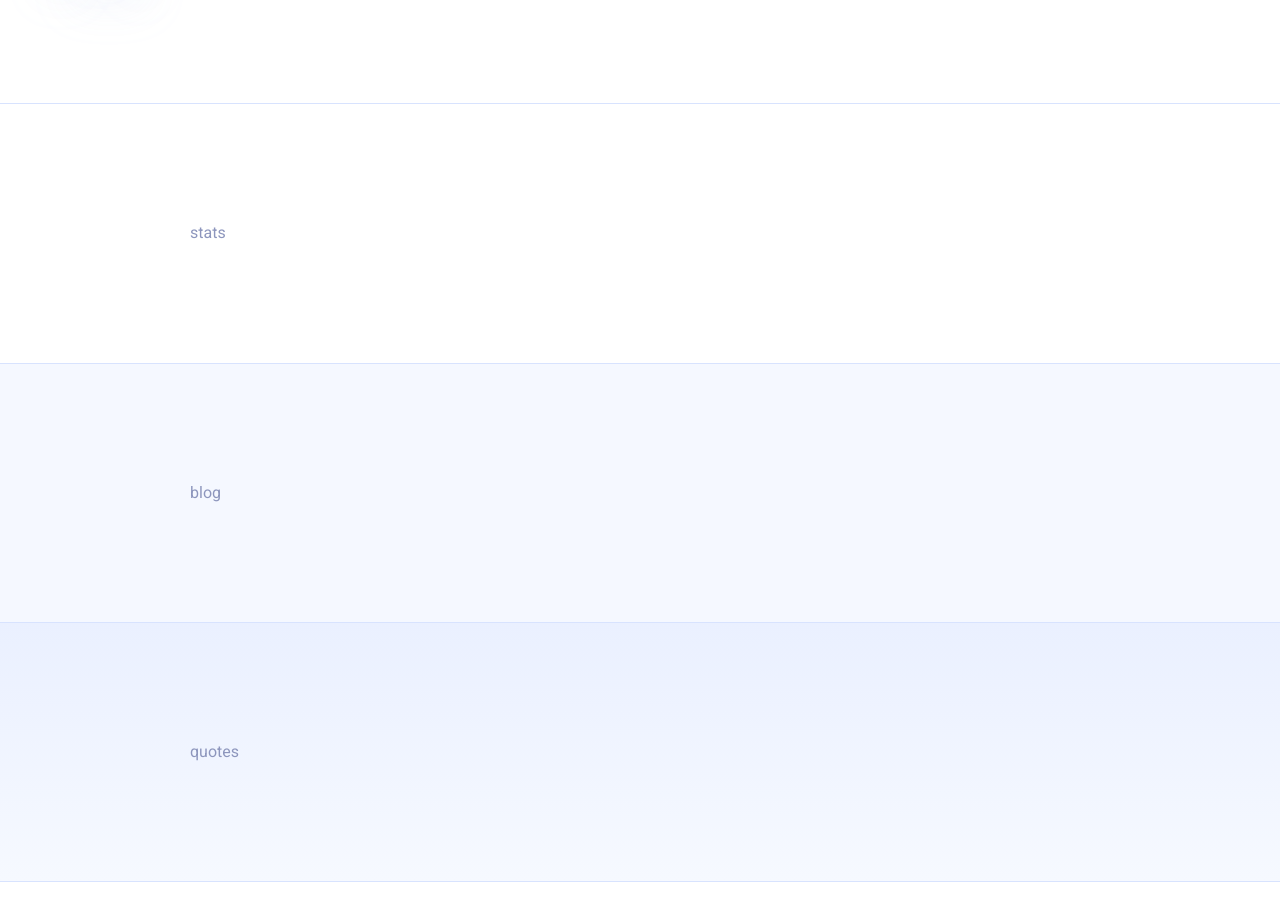
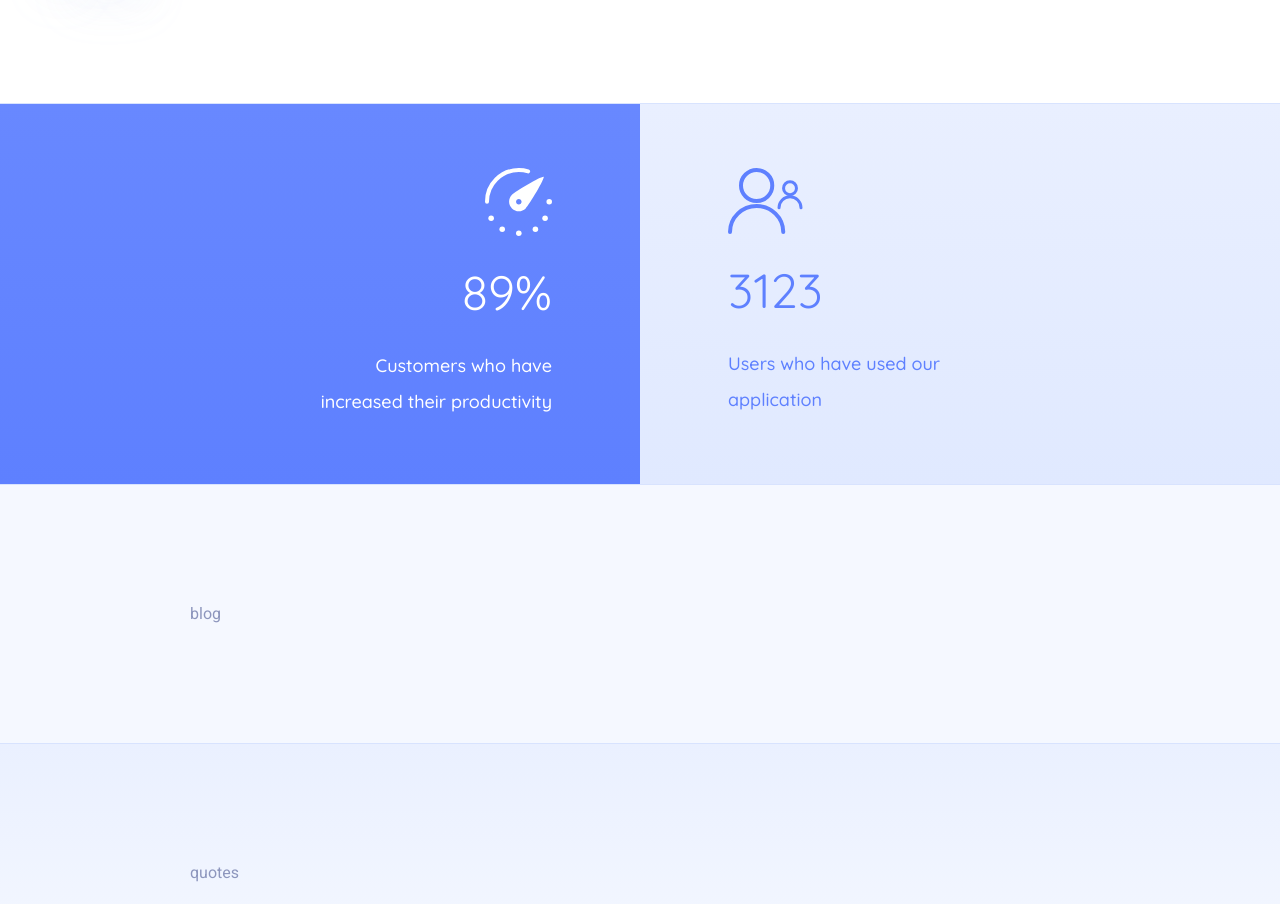
Before and after one commit to AntonReshetovv/tutorial-landing, a plain HTML site: page index.html in a window 1280 px wide. Shown: the part 1987-2891 px from the top of the page. Drawn offline with Linux system fonts and the light colour scheme.

Commit message:
Stats (block)

```diff
--- a/index.html
+++ b/index.html
@@ -245,7 +245,20 @@
 
       <!-- stats -->
       <section class="section-outer section-stats">
-        <div class="section-inner">stats</div>
+        <div class="section-stats__left">
+          <div class="section-stats__left-icon">
+            <img src="img/icon-stats-left.svg" alt="icon-stats"/>
+          </div>
+          <div class="section-stats__left-number">89%</div>
+          <div class="section-stats__left-text">Customers who have increased their productivity</div>
+        </div>
+        <div class="section-stats__right">
+          <div class="section-stats__right-icon">
+            <img src="img/icon-stats-right.svg" alt="icon-stats"/>
+          </div>
+          <div class="section-stats__right-number">3123</div>
+          <div class="section-stats__right-text">Users who have used our application</div>
+        </div>
       </section>
       <!-- / stats -->
 
--- a/scss/style.scss
+++ b/scss/style.scss
@@ -24,6 +24,8 @@ $padding-vertical: $base * 30;
 
 $fs-sm: 12px;
 $fs-md: 15px;
+$fs-lg: 18px;
+$fs-xl: 48px;
 
 $fw-light: 300;
 $fw-regular: 400;
@@ -506,6 +508,66 @@ h5 {
 
 // === Stats ===
 .section-stats {
+  display: flex;
+
+  &__left,
+  &__right {
+    display: flex;
+    flex-direction: column;
+    padding: $base * 16 $base * 22;
+    flex-basis: 50%;
+  }
+
+  &__left {
+    align-items: flex-end;
+    color: #fff;
+    background: linear-gradient(#6888ff, #5e80ff);
+
+    &-icon {
+      margin-bottom: $base * 6;
+    }
+
+    &-number {
+      @include quicksand();
+      margin-bottom: $base * 7;
+      font-size: $fs-xl;
+      color: #fff;
+    }
+
+    &-text {
+      @include quicksand();
+      text-align: right;
+      width: 50%;
+      font-size: $fs-lg;
+      font-weight: $fw-medium;
+      line-height: 2;
+    }
+  }
+
+  &__right {
+    align-items: flex-start;
+    color: #5e80ff;
+    background: linear-gradient(#e9efff, #e0e9ff);
+
+    &-icon {
+      margin-bottom: $base * 6;
+    }
+
+    &-number {
+      @include quicksand();
+      margin-bottom: $base * 7;
+      font-size: $fs-xl;
+      color: #5e80ff;
+    }
+
+    &-text {
+      @include quicksand();
+      width: 50%;
+      font-size: $fs-lg;
+      font-weight: $fw-medium;
+      line-height: 2;
+    }
+  }
 }
 // === / Stats ===
 
```
Also changed, not shown: css/style.css, img/icon-stats-left.svg (added), img/icon-stats-right.svg (added).
